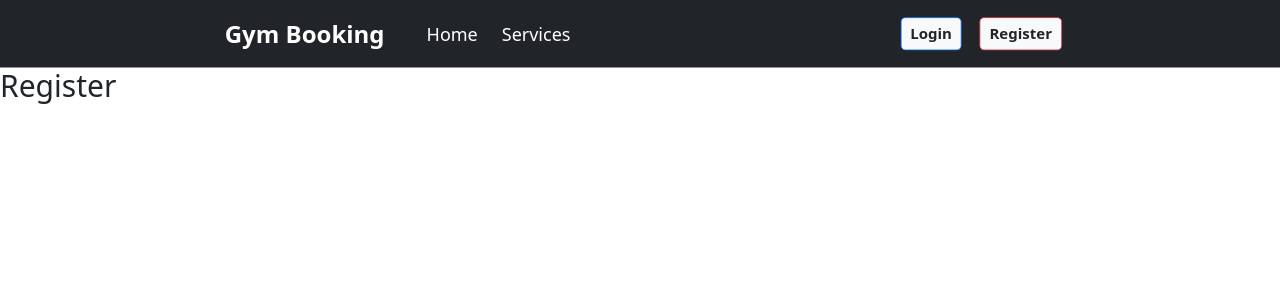
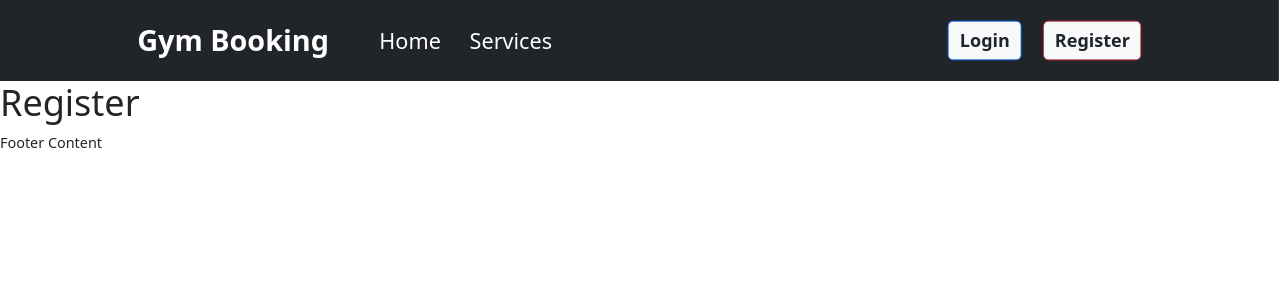
Before and after one commit to GeorgeTMG/UNIPI_Gym_Booking_Website, a React (Vite) app in the folder frontend/: page /register in a window 1280 px wide. Shown: the top 300 px of the page. Built offline with nearby package versions, Linux system fonts and the light colour scheme.

Commit message:
added backend dependencies and made some visual frontend changes to carousel

```diff
--- a/frontend/src/App.jsx
+++ b/frontend/src/App.jsx
@@ -2,15 +2,17 @@ import { BrowserRouter as Router, Routes, Route } from 'react-router-dom'
 import Home from './pages/Home'
 import Register from './pages/Register'
 import Navigation from './components/Navigation';
+import Footer from './components/Footer';
 
 function App() {
     return (
       <Router>
-        <Navigation></Navigation>
+        <Navigation />
         <Routes>
           <Route path="/" element={<Home />} />
           <Route path="/register" element={<Register />} />
         </Routes>
+        <Footer />
       </Router>
     );
 }
--- a/frontend/src/components/Footer.jsx
+++ b/frontend/src/components/Footer.jsx
@@ -2,8 +2,8 @@ export default function Footer() {
     return (
         <>
             <footer>
-                <div className="bg-dark">
-
+                <div>
+                    Footer Content
                 </div>
             </footer>
         </>
--- a/frontend/src/index.css
+++ b/frontend/src/index.css
@@ -1,7 +1,7 @@
 body {
-  transform: scale(0.75);
+  transform: scale(0.9);
   transform-origin: top left;
-  width: 134%; /* compensate scaling shrink */
+  width: 111%; /* compensate scaling shrink */
 }
 
 /* nav*/
@@ -30,6 +30,3 @@ body {
     object-fit: cover;
     filter: brightness(0.6);
 }
-.car-cap {
-    margin-top: 11%;
-}
--- a/frontend/src/pages/Home.jsx
+++ b/frontend/src/pages/Home.jsx
@@ -12,23 +12,29 @@ function Home() {
                     <div className="carousel-inner">
                         <div className="carousel-item active c-item">
                         <img src="https://external-content.duckduckgo.com/iu/?u=https%3A%2F%2Fmedia.istockphoto.com%2Fid%2F1213615970%2Fphoto%2Fgym-background-fitness-weight-equipment-on-empty-dark-floor.jpg%3Fs%3D612x612%26w%3D0%26k%3D20%26c%3DWyPxLxpfd9Pi6l0BMyWsqrrZIi_SrMmgTtYn8k08qQI%3D&f=1&nofb=1&ipt=ce06098a57535ef903d9add6c5e4c78d7ba9b7781a838fcc6e34b1cae1679d4e" className="d-block w-100 c-image" alt="..."/>
-                        <div className="carousel-caption d-none top-0 d-md-block car-cap">
-                            <h1 className="display-1 fw-bold">First slide label</h1>
-                            <p className="mt-4">Some representative placeholder content for the first slide.</p>
+                        <div className="carousel-caption d-none d-md-flex h-100 align-items-center justify-content-center">
+                            <div className="d-flex flex-column text-center">
+                                <h1 className="display-1 fw-bold">First slide label</h1>
+                                <p className="mt-1">Some representative placeholder content for the first slide.</p>
+                            </div>
                         </div>
                         </div>
                         <div className="carousel-item c-item">
                         <img src="https://external-content.duckduckgo.com/iu/?u=https%3A%2F%2Fimages.pexels.com%2Fphotos%2F841130%2Fpexels-photo-841130.jpeg%3Fcs%3Dsrgb%26dl%3Daction-athlete-barbell-841130.jpg%26fm%3Djpg&f=1&nofb=1&ipt=bf020548dea3a1892bd865af0484243b20f0779b763c4b8a115626576d2dbf1b" className="d-block w-100 c-image" alt="..."/>
-                        <div className="carousel-caption d-none top-0 d-md-block car-cap">
-                            <h1 className="display-1 fw-bold">Second slide label</h1>
-                            <p className="mt-4">Some representative placeholder content for the second slide.</p>
+                        <div className="carousel-caption d-none d-md-flex h-100 align-items-center justify-content-center">
+                            <div className="d-flex flex-column text-center">
+                                <h1 className="display-1 fw-bold">Second slide label</h1>
+                                <p className="mt-1">Some representative placeholder content for the second slide.</p>
+                            </div>
                         </div>
                         </div>
                         <div className="carousel-item c-item">
                         <img src="https://external-content.duckduckgo.com/iu/?u=https%3A%2F%2Fstatic.vecteezy.com%2Fsystem%2Fresources%2Fpreviews%2F026%2F727%2F090%2Flarge_2x%2Fgym-equipment-illustration-background-landscape-free-photo.jpg&f=1&nofb=1&ipt=3af35d5c4b69827dbf95173c70571577c5371b109e74b7e0cffc910182bfca1d" className="d-block w-100 c-image" alt="..."/>
-                        <div className="carousel-caption d-none top-0 d-md-block car-cap">
-                            <h1 className="display-1 fw-bold">Third slide label</h1>
-                            <p className="mt-4">Some representative placeholder content for the third slide.</p>
+                        <div className="carousel-caption d-none d-md-flex h-100 align-items-center justify-content-center">
+                            <div className="d-flex flex-column text-center">
+                                <h1 className="display-1 fw-bold">Third slide label</h1>
+                                <p className="mt-1">Some representative placeholder content for the third slide.</p>
+                            </div>
                         </div>
                         </div>
                     </div>
```
Also changed, not shown: 2 other files (tests, documents, lock files or other folders).
